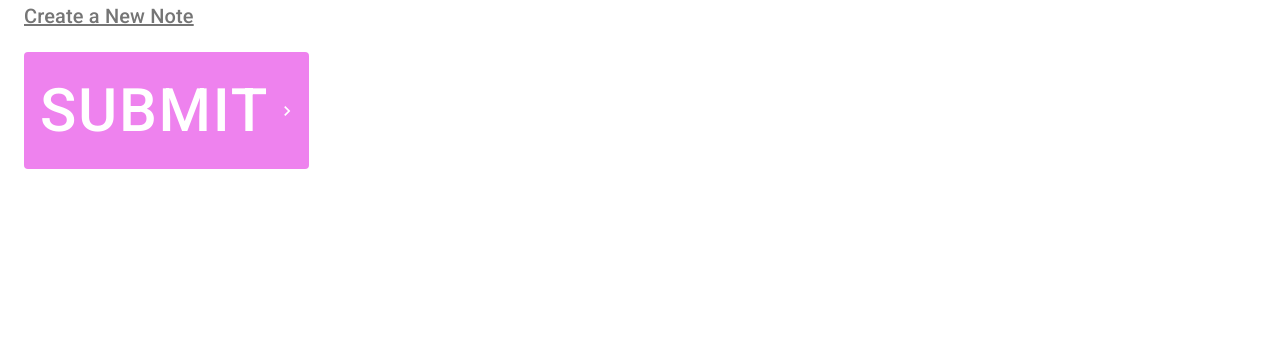
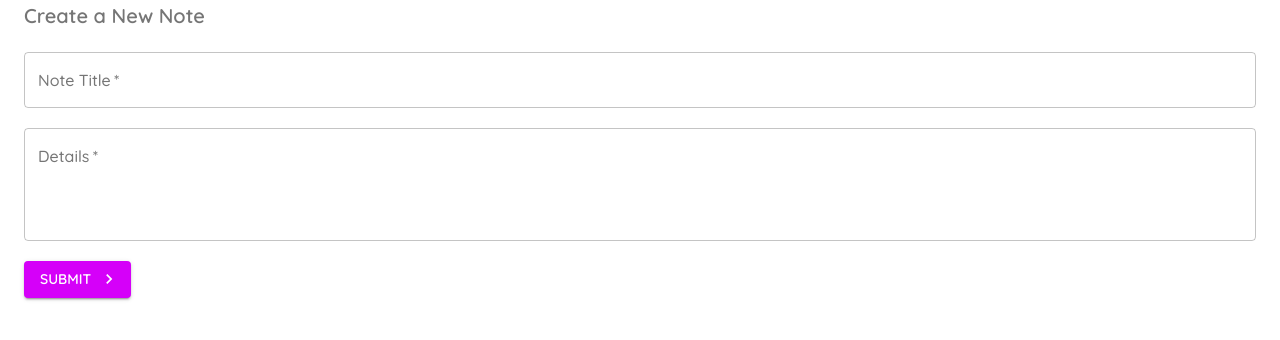
Before and after one commit to Rubick1997/mui-huge-app, a React (Create React App) app: page /create in a window 1280 px wide. Shown: the top 340 px of the page. Built offline with nearby package versions, Linux system fonts and the light colour scheme.

Commit message:
text fields

```diff
--- a/src/App.js
+++ b/src/App.js
@@ -1,19 +1,39 @@
-import { BrowserRouter as Router, Switch, Route } from 'react-router-dom'
-import Notes from './pages/Notes'
-import Create from './pages/Create'
+import { BrowserRouter as Router, Switch, Route } from "react-router-dom";
+import Notes from "./pages/Notes";
+import Create from "./pages/Create";
+import { createMuiTheme, ThemeProvider } from "@material-ui/core";
+import { purple } from "@material-ui/core/colors";
+
+const theme = createMuiTheme({
+	palette: {
+		primary: {
+			main: "#fefefe",
+		},
+		secondary: purple,
+	},
+	typography: {
+		fontFamily: "Quicksand",
+		fontWeightLight: 400,
+		fontWeightRegular: 500,
+		fontWeightMedium: 600,
+		fontWeightBold: 700,
+	},
+});
 
 function App() {
 	return (
+		<ThemeProvider theme={theme}>
 			<Router>
 				<Switch>
-        <Route exact path="/">
+					<Route exact path='/'>
 						<Notes />
 					</Route>
-        <Route path="/create">
+					<Route path='/create'>
 						<Create />
 					</Route>
 				</Switch>
 			</Router>
+		</ThemeProvider>
 	);
 }
 
--- a/src/index.css
+++ b/src/index.css
@@ -1,3 +1,5 @@
+@import url('https://fonts.googleapis.com/css2?family=Quicksand:wght@300;400;500;600;700&display=swap');
+
 body {
   margin: 0;
   -webkit-font-smoothing: antialiased;
--- a/src/pages/Create.js
+++ b/src/pages/Create.js
@@ -1,23 +1,41 @@
-import React from "react";
-import { Typography, Button, Container, makeStyles } from "@material-ui/core";
+import React, { useState } from "react";
+import {
+	Typography,
+	TextField,
+	Button,
+	Container,
+	makeStyles,
+} from "@material-ui/core";
 import { AcUnitOutlined, Send, KeyboardArrowRight } from "@material-ui/icons";
 
 const useStyles = makeStyles({
-	btn: {
-		fontSize: 60,
-		backgroundColor: "violet",
-		"&:hover": {
-			backgroundColor: "blue",
-		},
-	},
-	title: {
-		textDecoration: "underline",
+	field: {
+		marginTop: 20,
 		marginBottom: 20,
+		display: "block",
 	},
 });
 
 export default function Create() {
 	const classes = useStyles();
+
+	const [title, setTitle] = useState("");
+	const [details, setDetails] = useState("");
+	const [titleError, setTitleError] = useState(false);
+	const [detailsError, setDetailsError] = useState(false);
+
+	const handleSubmit = (e) => {
+		e.preventDefault();
+		setDetailsError(false);
+		setTitleError(false);
+
+		!title && setTitleError(true);
+		!details && setDetailsError(true);
+
+		if (title && details) {
+			console.log(title, details);
+		}
+	};
 
 	return (
 		<Container>
@@ -30,15 +48,41 @@
 				Create a New Note
 			</Typography>
 
+			<form noValidate autoComplete='off' onSubmit={handleSubmit}>
+				<TextField
+					onChange={(e) => {
+						setTitle(e.target.value);
+					}}
+					className={classes.field}
+					label='Note Title'
+					variant='outlined'
+					color='secondary'
+					fullWidth
+					required
+					error={titleError}
+				/>
+				<TextField
+					onChange={(e) => {
+						setDetails(e.target.value);
+					}}
+					className={classes.field}
+					label='Details'
+					variant='outlined'
+					color='secondary'
+					multiline
+					rows={4}
+					fullWidth
+					required
+					error={detailsError}
+				/>
 				<Button
-				className={classes.btn}
 					type='submit'
 					color='secondary'
 					variant='contained'
-				disableElevation
 					endIcon={<KeyboardArrowRight />}>
 					Submit
 				</Button>
+			</form>
 			{/* <br />
 			<AcUnitOutlined />
 			<AcUnitOutlined color='secondary' fontSize='large' />
```
Lines whose indentation alone changed are shown as unchanged.
